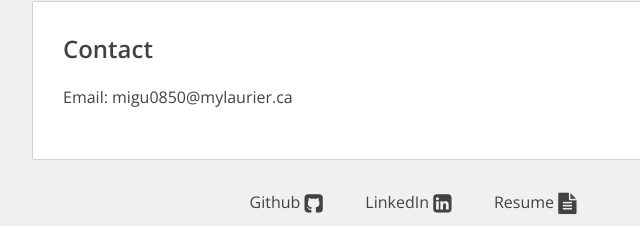
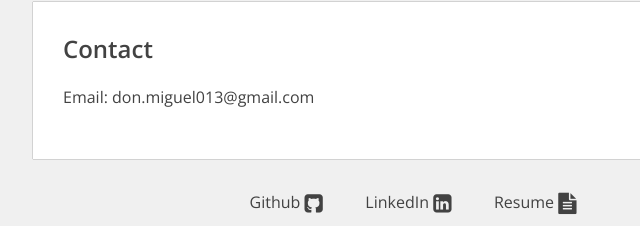
Before and after one commit to xandros-na/xandros-na.github.io, a plain HTML site: page index.html in a window 1280 px wide. Shown: the part 4221-4447 px from the top of the page, 227-867 px from the left. Drawn offline with nearby package versions, Linux system fonts and the light colour scheme.

Commit message:
update email and resume

```diff
--- a/index.html
+++ b/index.html
@@ -146,7 +146,7 @@
     <div class="container">
         <h1>Contact</h1>
 
-        <p>Email: migu0850@mylaurier.ca</p>
+        <p>Email: don.miguel013@gmail.com</p>
     </div>
 </article>
 <!--footer-->
```
Also changed, not shown: 1 other file.
